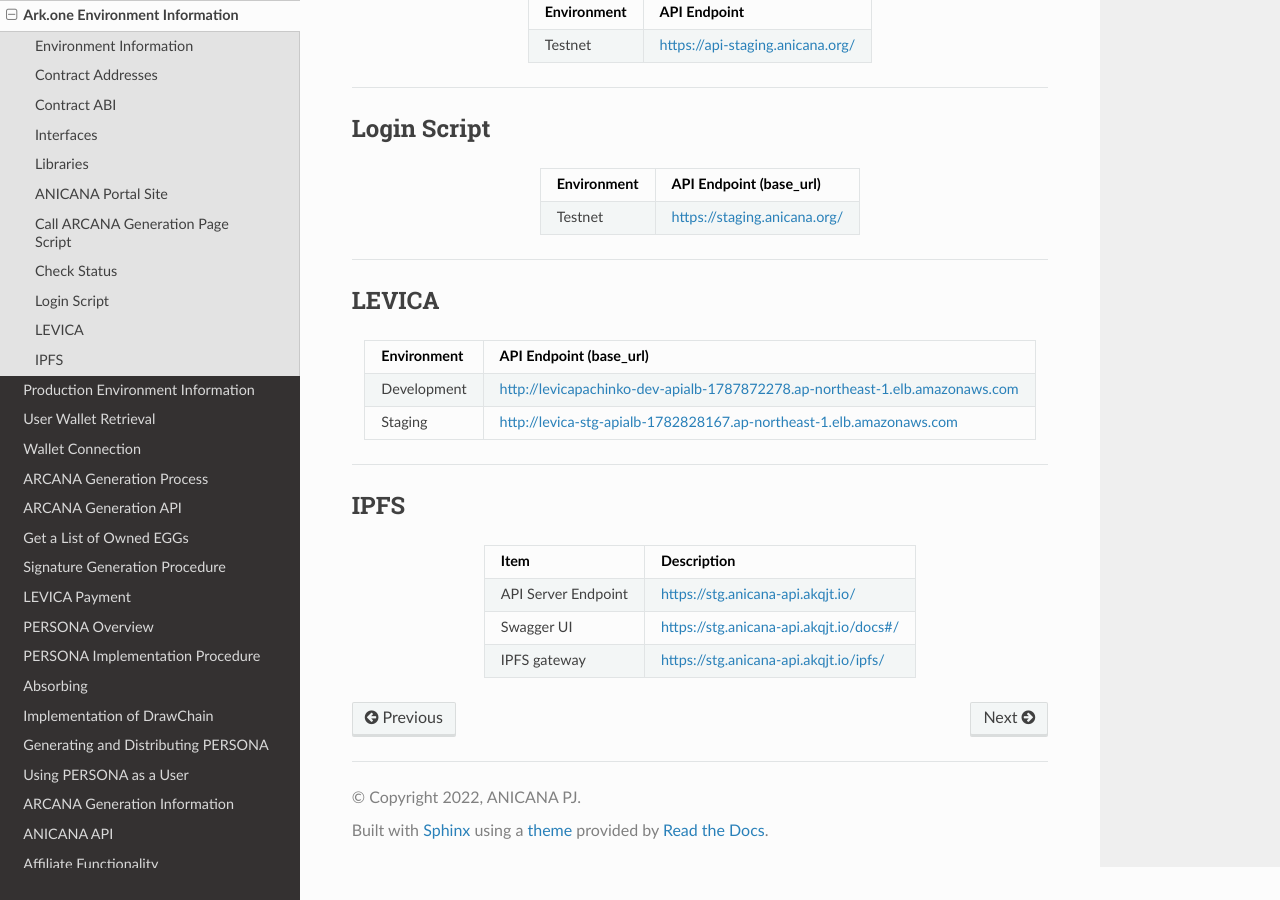
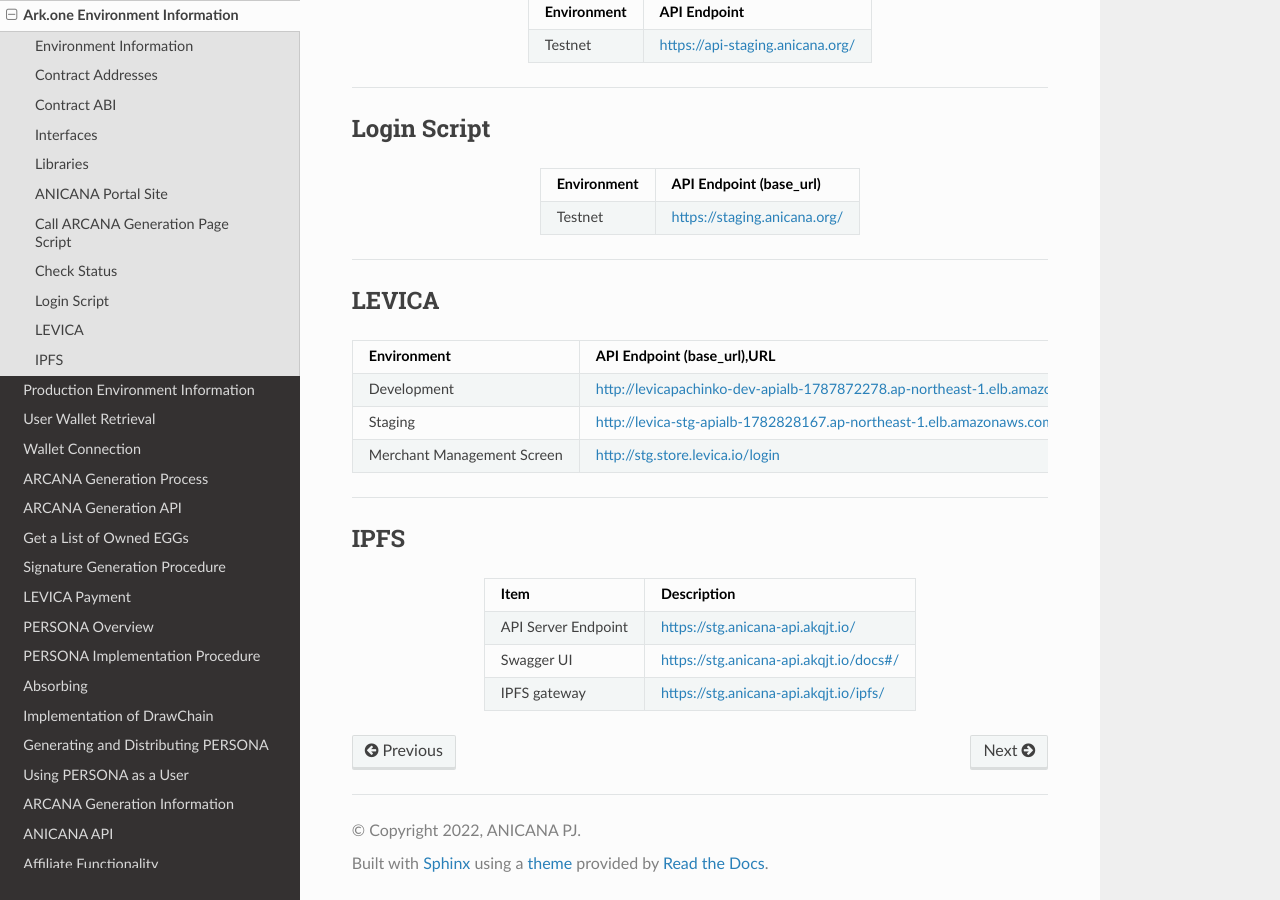
Before and after one commit to Orange-Code-Project/anicana-docs-en, a Sphinx documentation site: the page built from source/game-development/test-environment.rst, in a window 1280 px wide and 900 px high, scrolled down 3081 px. Built offline with Sphinx 7.4.7 and the Read the Docs theme 2.0.0, drawn with Linux system fonts in a browser that asks for light colours.

Commit message:
[update]
Merchant Management Screen URL

```diff
--- a/source/change-history/change-history.rst
+++ b/source/change-history/change-history.rst
@@ -7,6 +7,9 @@
     :align: center
 
     "No", "Date of Update", "Version", "Update Details"
+    "20.", "2024/03/24", "1.4.3", "| Ark.one Environment Information
+    | ⇒ URL of LEVICA merchant management screen
+    | 　"
     "19.", "2024/03/16", "1.4.3", "| Uniformity of wording
     | LEVICA API (Production)
     | ⇒Updated release schedule
--- a/source/egg-management/LEVICA-MerchantManagement.rst
+++ b/source/egg-management/LEVICA-MerchantManagement.rst
@@ -1,5 +1,5 @@
 #####################################################
-LEVICA Affiliate Store Management Screen
+LEVICA Merchant Management Screen
 #####################################################
 
 A screen where users can view payment histories for affiliate stores and payment information from LEVICA to affiliate stores.
--- a/source/game-development/test-environment.rst
+++ b/source/game-development/test-environment.rst
@@ -178,9 +178,10 @@
     :header-rows: 1
     :align: center
 
-    "Environment", "API Endpoint (base_url)"
+    "Environment", "API Endpoint (base_url),URL"
     "Development", "http://levicapachinko-dev-apialb-1787872278.ap-northeast-1.elb.amazonaws.com"
     "Staging", "http://levica-stg-apialb-1782828167.ap-northeast-1.elb.amazonaws.com"
+    "Merchant Management Screen", "http://stg.store.levica.io/login"
 
 -----------------------------------------------------------------------------------------------------------------
 
```
